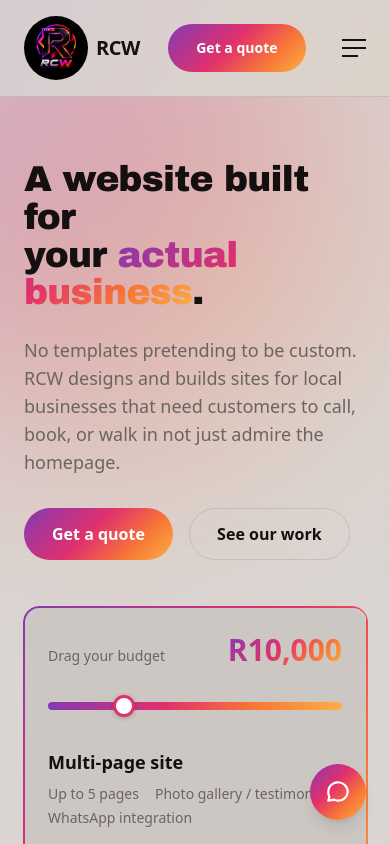
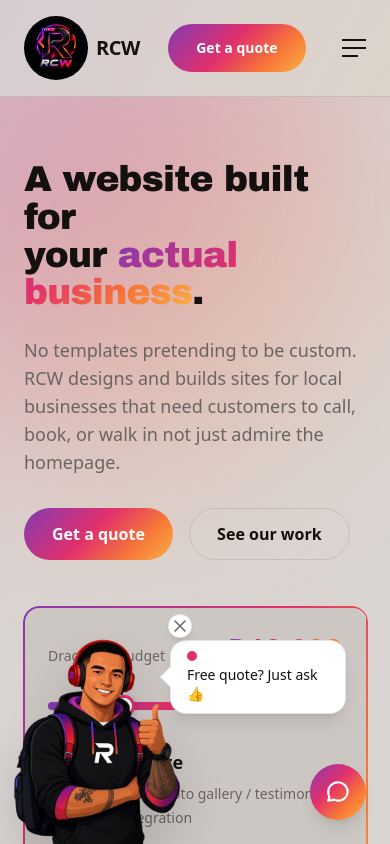
Before and after one commit to FergusonRevaldo25/rcw, a Next.js app: page / in a window 390 px wide. Shown: the top 844 px of the page. Built offline with nearby package versions, Linux system fonts and the light colour scheme; a web font is replaced by a local one.

Commit message:
sticker shows on mobile

```diff
--- a/components/MascotSticker.tsx
+++ b/components/MascotSticker.tsx
@@ -76,7 +76,7 @@ export default function MascotSticker() {
   return (
     <div
       aria-hidden={!visible}
-      className={`fixed bottom-0 left-2 sm:left-4 z-40 hidden sm:block transition-all duration-500 ${
+      className={`fixed bottom-0 left-2 sm:left-4 z-40 block transition-all duration-500 ${
         visible
           ? "opacity-100 translate-y-0"
           : "opacity-0 translate-y-6 pointer-events-none"
```
